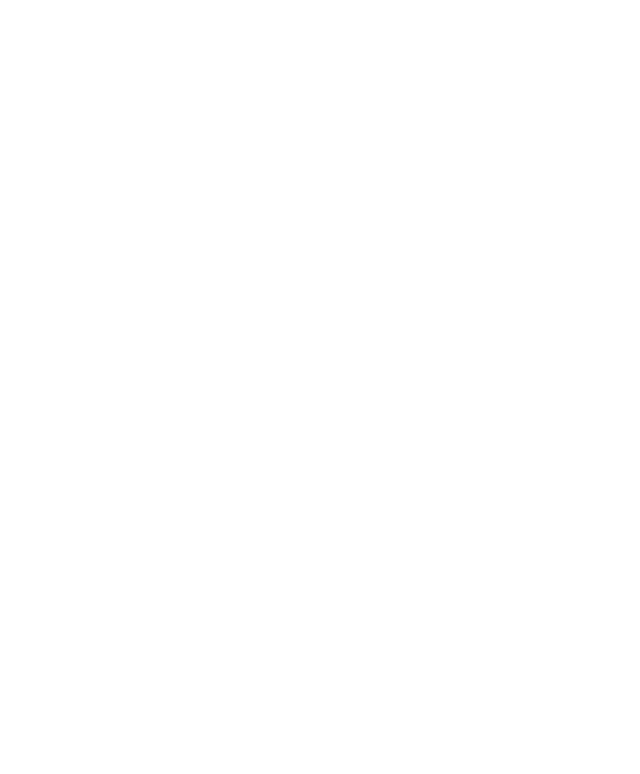
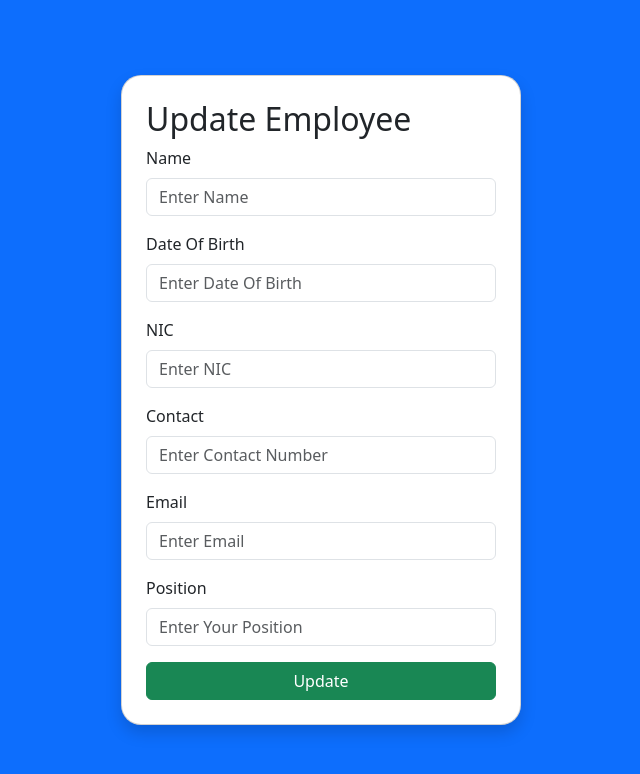
Before and after one commit to it22054722/vehicle-service-system, a React (Vite) app in the folder client/: page /update/1 in a window 1280 px wide. Before the commit this address had no page. Shown: the top 774 px of the page, without its empty margins (319-959 px from the left). Built offline with nearby package versions, Linux system fonts and the light colour scheme; no server answers.

Commit message:
update part commit

```diff
--- a/client/src/App.jsx
+++ b/client/src/App.jsx
@@ -15,7 +15,7 @@ function App() {
       <Routes>
         <Route path='/' element={<Users />}></Route>
         <Route path='/create' element={<CreateUser />}> </Route>
-        <Route path='/update' element={<UpdateUser />}> </Route>
+        <Route path='/update/:id' element={<UpdateUser />}> </Route>
 
 
         </Routes>
--- a/client/src/UpdateUser.jsx
+++ b/client/src/UpdateUser.jsx
@@ -1,11 +1,50 @@
-import React from "react";
+import React, {useState, useEffect} from "react";
+import { useParams, useNavigate } from "react-router-dom";
+import axios from 'axios'
 
 function UpdateUser () {
+  const {id} = useParams()
+  const[name, setName] = useState()
+  const[date, setDate] = useState()
+  const[nic, setNIC] = useState()
+  const[contact, setContact] = useState()
+  const[email, setEmail] = useState()
+  const[position, setPosition] = useState()
+  const navigate = useNavigate()
+
+  useEffect(()=> {
+    axios.get('http://localhost:3001/getUser/'+id)
+    .then(result =>{ console.log(result)
+      setName(result.data.name)
+      setDate(result.data.date)
+      setNIC(result.data.nic)
+      setContact(result.data.contact)
+      setEmail(result.data.email)
+      setPosition(result.data.position)
+
+    })
+    .catch(err => console.log(err))
+
+  },[])
+
+  const Update = (e) => {
+    e.preventDefault();
+    axios.put("http://localhost:3001/updateUser/"+id, {name, date, nic, contact, email, position})
+    .then(result => {
+
+      console.log(result)
+      navigate('/')
+    })
+    .catch(err => console.log(err))
+
+  }
+
+
     return(
 
         <div className="d-flex justify-content-center align-items-center vh-100 bg-primary">
         <div className="card p-4 shadow" style={{ width: '400px', borderRadius: '20px' }}>
-          <form>
+          <form onSubmit={Update}>
           <h2>Update Employee</h2>
           <div className="mb-3">
               <label htmlFor="user" className="form-label"> Name</label>
@@ -15,6 +54,8 @@ function UpdateUser () {
                 id="Name"
                 placeholder="Enter Name"
                 autoComplete='off'
+                value={name}
+                onChange={(e) => setName(e.target.value)}
               />
             </div>
 
@@ -26,6 +67,8 @@ function UpdateUser () {
                 id="Date"
                 placeholder="Enter Date Of Birth"
                 autoComplete='off'
+                value={date}
+                onChange={(e) => setDate(e.target.value)}
               />
             </div>
 
@@ -37,6 +80,8 @@ function UpdateUser () {
                 id="NIC"
                 placeholder="Enter NIC"
                 autoComplete='off'
+                value={nic}
+                onChange={(e) => setNIC(e.target.value)}
               />
             </div>
 
@@ -48,6 +93,8 @@ function UpdateUser () {
                 id="Contact"
                 placeholder="Enter Contact Number"
                 autoComplete='off'
+                value={contact}
+                onChange={(e) => setContact(e.target.value)}
               />
             </div>
 
@@ -59,6 +106,8 @@ function UpdateUser () {
                 id="email"
                 placeholder="Enter Email"
                 autoComplete='off'
+                value={email}
+                onChange={(e) => setEmail(e.target.value)}
               />
             </div>
 
@@ -70,6 +119,8 @@ function UpdateUser () {
                 id="Position"
                 placeholder="Enter Your Position"
                 autoComplete='off'
+                value={position}
+                onChange={(e) => setPosition(e.target.value)}
               />
             </div>
             <button type="submit" className="btn btn-success w-100">Update</button>
--- a/client/src/Users.jsx
+++ b/client/src/Users.jsx
@@ -41,7 +41,7 @@ function Users () {
                     <td>{user.email}</td>
                     <td>{user.position}</td>
 
-                    <td><Link to="/update" className="btn btn-sm btn-primary">Update</Link> &nbsp;
+                    <td><Link to={`/update/${user._id}`}className="btn btn-sm btn-primary">Update</Link> &nbsp;
                     <button className="btn btn-sm btn-danger">Delete</button></td>
                     </tr>
                 })
```
Also changed, not shown: client/src/main.jsx (line endings or trailing spaces), 1 other file (tests, documents, lock files or other folders).
